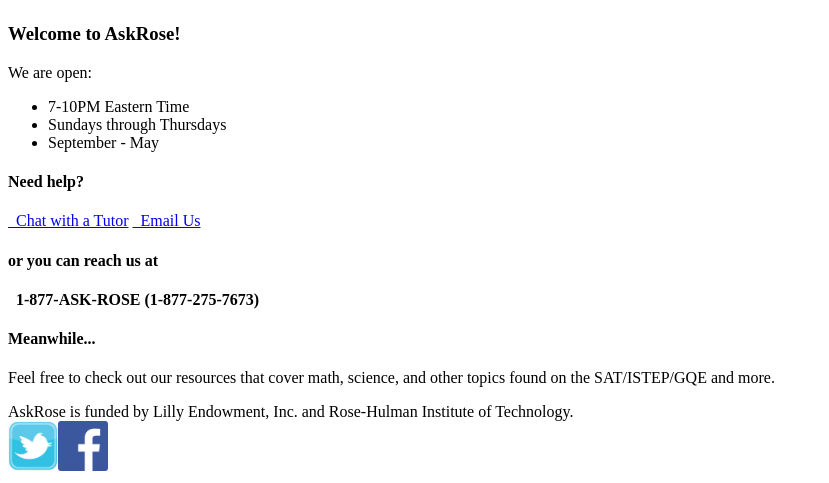
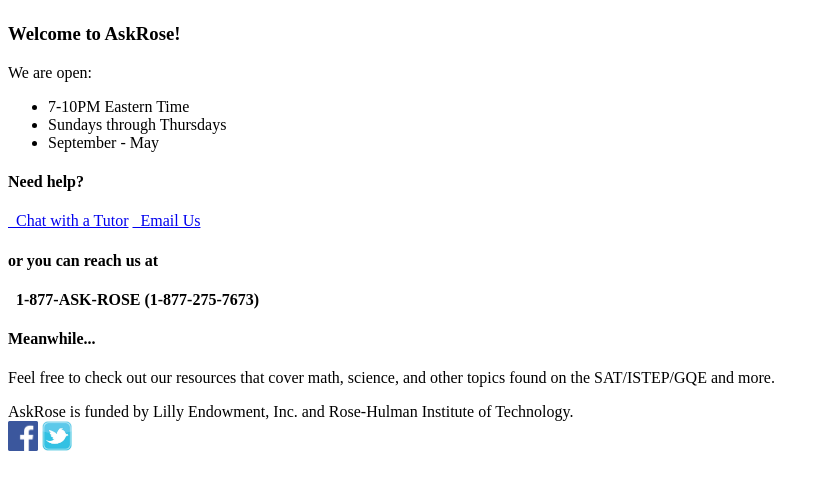
Before and after one commit to askrose/askrose.github.io, a Jekyll site: the page built from index.html, in a window 1280 px wide. Shown: the part 1950-2433 px from the top of the page, without its empty margins (0-829 px from the left). Built offline with Jekyll 4.4.1, drawn with Linux system fonts in a browser that asks for light colours; nearby versions of some CDN libraries; Markdown is read by kramdown in place of the engine named in the settings.

Commit message:
links added to footer

```diff
--- a/_includes/footer.html
+++ b/_includes/footer.html
@@ -1,6 +1,9 @@
 <div class="container footer-container">
     <div class="footer">
             <div class="col-md-10">AskRose is funded by Lilly Endowment, Inc. and Rose-Hulman Institute of Technology.</div>
-            <div class="col-md-2"><img src="/img/twitter.jpg" height="50"><img src="/img/fb.png" height="50"></div>
+            <div class="col-md-2">
+                <a href="https://www.facebook.com/HomeworkHotline"><img src="/img/fb.png" height="30"></a>
+                <a href="https://twitter.com/RHIT_AskRose"><img src="/img/twitter.jpg" height="30"></a>
+            </div>
     </div>
 </div>
```
